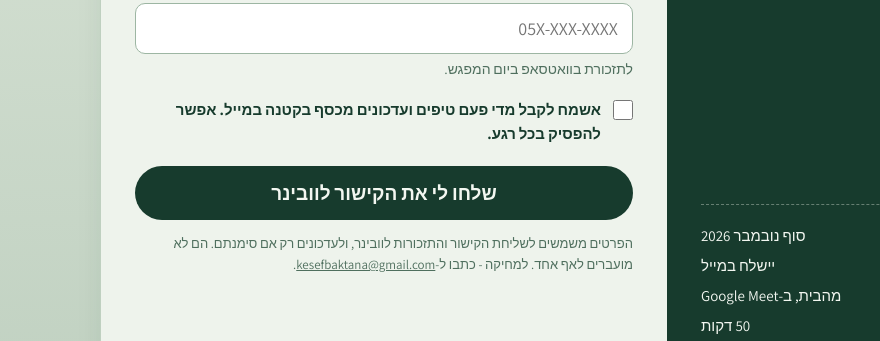
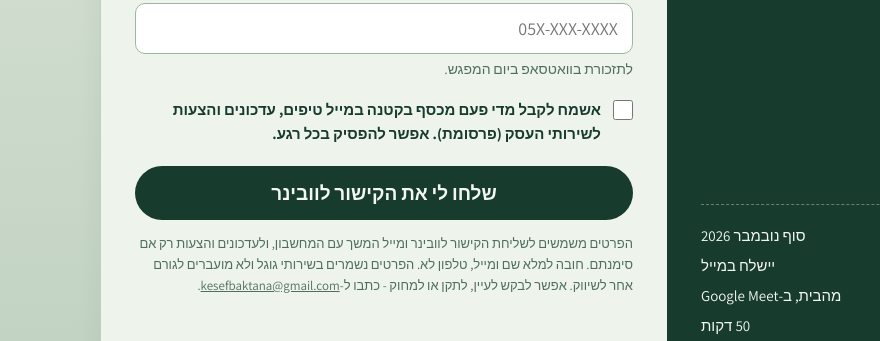
Before and after one commit to kesefbaktana/webinar, a plain HTML site: page index.html in a window 1280 px wide. Shown: the part 2760-3101 px from the top of the page, 0-880 px from the left. Drawn offline with Linux system fonts and the light colour scheme; no server answers; a web font is replaced by a local one.

Commit message:
Align consent and privacy wording with what the system actually does
- Consent checkbox now says tips, updates and service offers (labelled as advertising)
- Privacy line: drops the reminders that are not sent, mentions the follow-up email,
  states what is mandatory, that data sits in Google services, and the access/correction/deletion right
- Pilot form: same honest storage statement

Co-Authored-By: Claude Sonnet 5.5 <noreply@anthropic.com>

```diff
--- a/index.html
+++ b/index.html
@@ -377,10 +377,10 @@
             </div>
             <label class="check">
               <input type="checkbox" name="marketing" id="marketing" value="yes">
-              <span>אשמח לקבל מדי פעם טיפים ועדכונים מכסף בקטנה במייל. אפשר להפסיק בכל רגע.</span>
+              <span>אשמח לקבל מדי פעם מכסף בקטנה במייל טיפים, עדכונים והצעות לשירותי העסק (פרסומת). אפשר להפסיק בכל רגע.</span>
             </label>
             <button class="btn dark" type="submit" id="submit">שלחו לי את הקישור לוובינר</button>
-            <p class="privacy">הפרטים משמשים לשליחת הקישור והתזכורות לוובינר, ולעדכונים רק אם סימנתם. הם לא מועברים לאף אחד. למחיקה - כתבו ל-<a target="_top" href="mailto:kesefbaktana@gmail.com">kesefbaktana@gmail.com</a>.</p>
+            <p class="privacy">הפרטים משמשים לשליחת הקישור לוובינר ומייל המשך עם המחשבון, ולעדכונים והצעות רק אם סימנתם. חובה למלא שם ומייל, טלפון לא. הפרטים נשמרים בשירותי גוגל ולא מועברים לגורם אחר לשיווק. אפשר לבקש לעיין, לתקן או למחוק - כתבו ל-<a target="_top" href="mailto:kesefbaktana@gmail.com">kesefbaktana@gmail.com</a>.</p>
           </form>
         </div>
       </div>
```
Also changed, not shown: pilot/index.html (+1 -1 lines).
